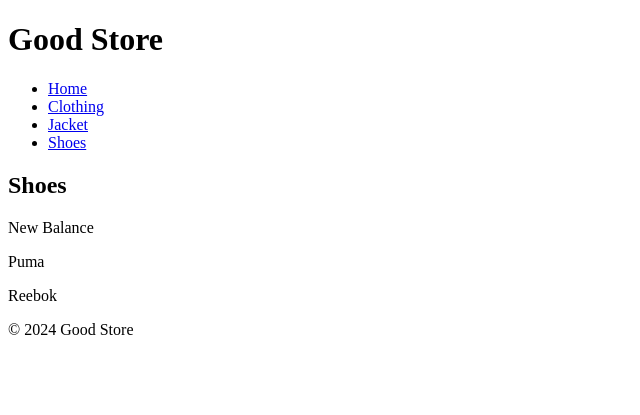
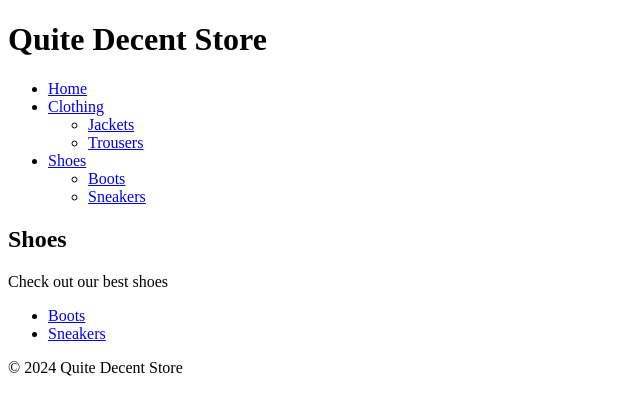
Before and after one commit to PhilHoneyjar/Flask-FastAPI, a Flask app: page /shoes in a window 1280 px wide. Shown: the top 415 px of the page, without its empty margins (0-640 px from the left). Run offline with Flask 3, Linux system fonts and the light colour scheme.

Commit message:
Added hierarchy Categories -> Goods in Templates directory

```diff
--- a/lesson_1/app.py
+++ b/lesson_1/app.py
@@ -10,17 +10,32 @@ def index():
 
 @app.route('/clothing')
 def clothing():
-    return render_template('clothing.html')
+    return render_template('categories/clothing.html')
 
 
 @app.route('/shoes')
 def shoes():
-    return render_template('shoes.html')
+    return render_template('categories/shoes.html')
 
 
-@app.route('/jackets')
+@app.route('/clothing/jackets')
 def jacket():
-    return render_template('jackets.html')
+    return render_template('categories/clothing/jackets.html')
+
+
+@app.route('/clothing/trousers')
+def trousers():
+    return render_template('categories/clothing/trousers.html')
+
+
+@app.route('/shoes/boots')
+def boots():
+    return render_template('categories/shoes/boots.html')
+
+
+@app.route('/shoes/sneakers')
+def sneakers():
+    return render_template('categories/shoes/sneakers.html')
 
 
 if __name__ == '__main__':
--- a/lesson_1/templates/jackets.html
+++ b/lesson_1/templates/categories/clothing/jackets.html
@@ -1,7 +1,7 @@
 {% extends 'index.html' %}
 
 {% block content %}
-    <h2>Jacket</h2>
+    <h2>Jackets</h2>
     <p>The North Face</p>
     <p>Helly Hansen</p>
     <p>Columbia</p>
--- /dev/null
+++ b/lesson_1/templates/categories/shoes.html
@@ -0,0 +1,12 @@
+{% extends 'index.html' %}
+
+{% block content %}
+    <h2>Shoes</h2>
+    <section class="greetings">
+        <p>Check out our best shoes</p>
+    </section>
+    <ul>
+        <li><a href="shoes/boots">Boots</a></li>
+        <li><a href="shoes/sneakers">Sneakers</a></li>
+    </ul>
+{% endblock %}
--- a/lesson_1/templates/shoes.html
+++ b/lesson_1/templates/categories/shoes/sneakers.html
@@ -1,8 +1,8 @@
 {% extends 'index.html' %}
 
 {% block content %}
-    <h2>Shoes</h2>
+    <h2>Sneakers</h2>
     <p>New Balance</p>
-    <p>Puma</p>
-    <p>Reebok</p>
+    <p>Nike</p>
+    <p>Adidas</p>
 {% endblock %}
--- a/lesson_1/templates/index.html
+++ b/lesson_1/templates/index.html
@@ -5,13 +5,26 @@
 </head>
 <body>
     <header>
-        <h1>Good Store</h1>
+        <h1>Quite Decent Store</h1>
         <nav>
             <ul>
-                <li><a href="/">Home</a></li>
-                <li><a href="/clothing">Clothing</a></li>
-                <li><a href="/jackets">Jacket</a></li>
-                <li><a href="/shoes">Shoes</a></li>
+                <li>
+                    <a href="/">Home</a>
+                </li>
+                <li>
+                    <a href="/clothing">Clothing</a>
+                    <ul>
+                        <li><a href="/clothing/jackets">Jackets</a></li>
+                        <li><a href="/clothing/trousers">Trousers</a></li>
+                    </ul>
+                </li>
+                <li>
+                    <a href="/shoes">Shoes</a>
+                    <ul>
+                        <li><a href="/shoes/boots">Boots</a></li>
+                        <li><a href="/shoes/sneakers">Sneakers</a></li>
+                    </ul>
+                </li>
             </ul>
         </nav>
     </header>
@@ -28,7 +41,7 @@
         {% endblock %}
     </main>
     <footer>
-        <p>© 2024 Good Store</p>
+        <p>© 2024 Quite Decent Store</p>
     </footer>
 </body>
 </html>
```
Also changed, not shown: lesson_1/templates/categories/clothing.html (added, +12 -0 lines), lesson_1/templates/categories/clothing/trousers.html (added, +8 -0 lines), lesson_1/templates/categories/shoes/boots.html (added, +8 -0 lines), lesson_1/templates/clothing.html (deleted, +0 -8 lines).
